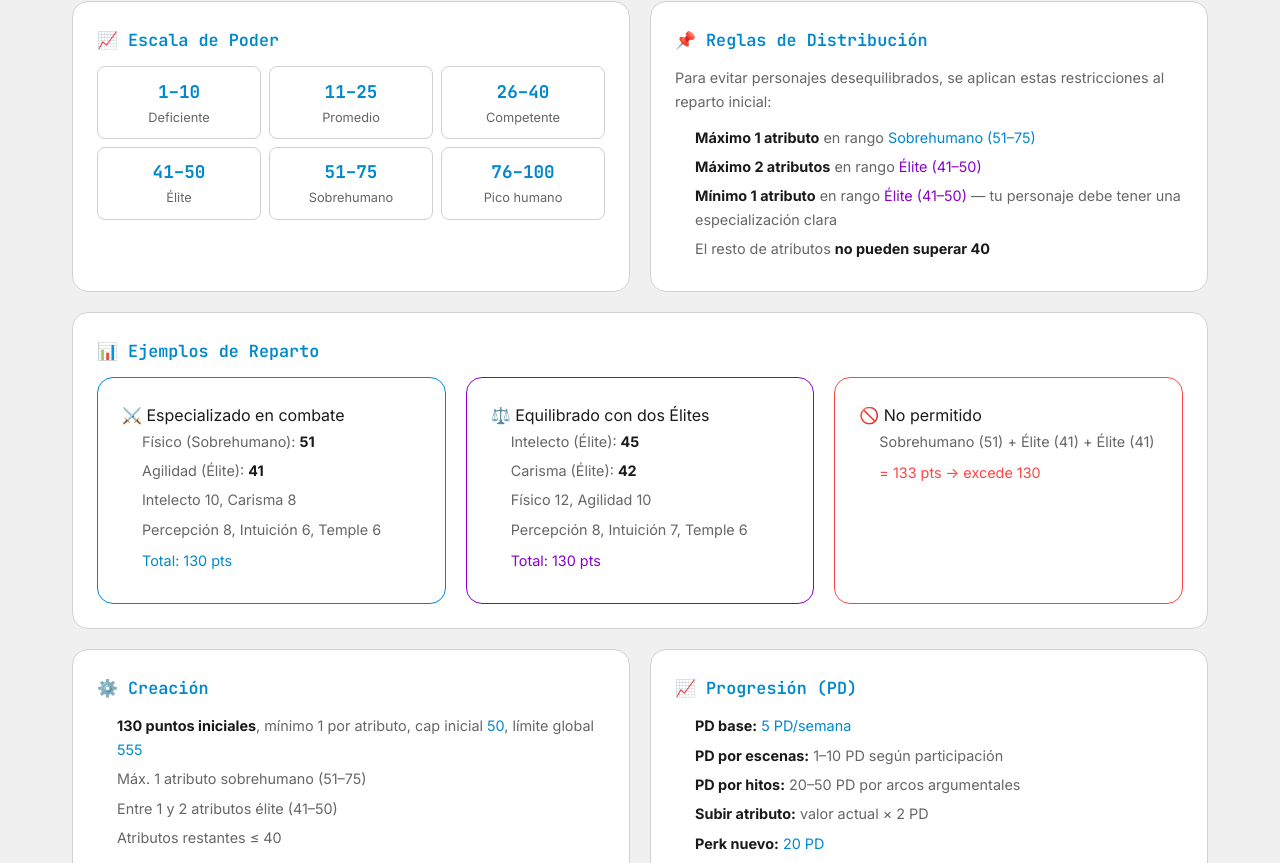
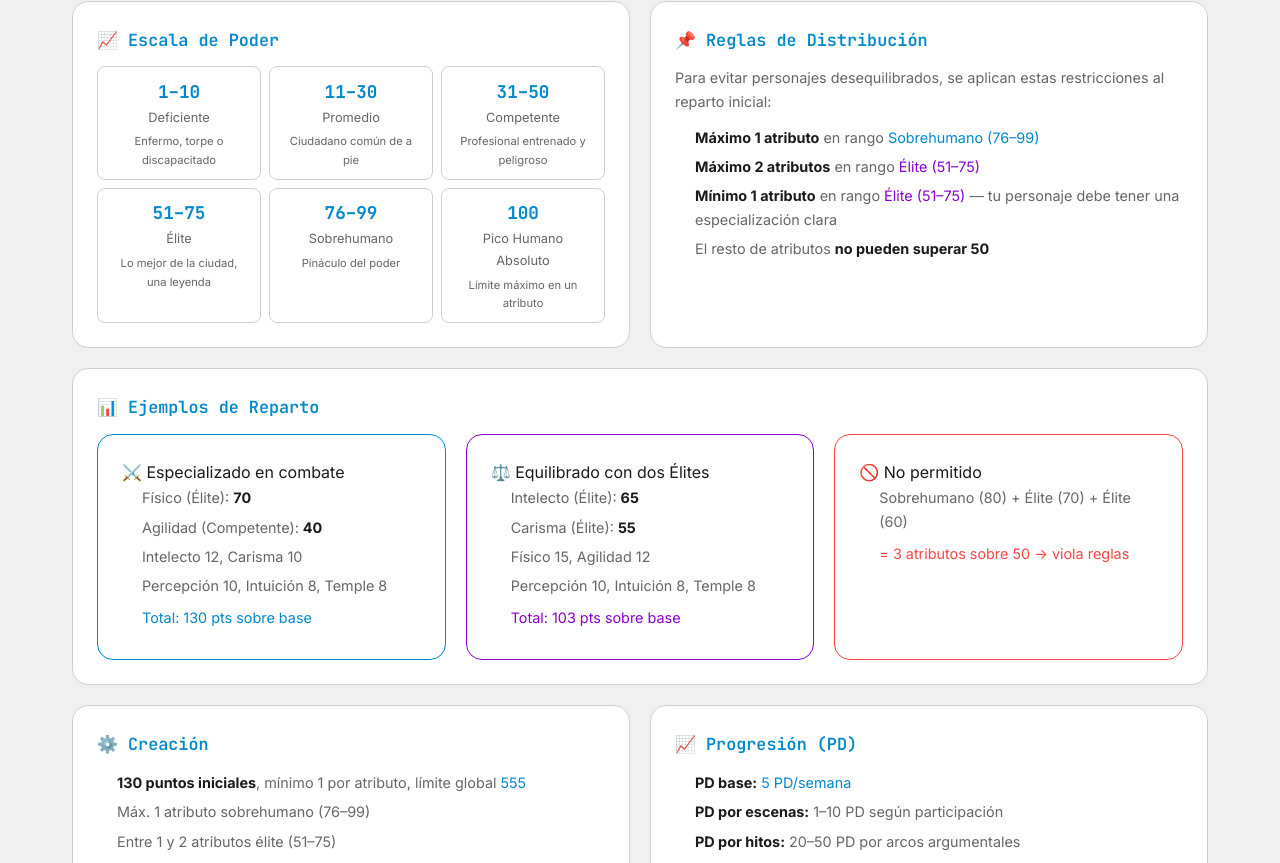
Before and after one commit to Dev-Valis137/last-angel-web, a React (Vite) app: page / in a window 1280 px wide. Shown: the part 5277-6140 px from the top of the page. Built offline with nearby package versions, Linux system fonts and the light colour scheme.

Commit message:
Update attribute scale: new tiers, range 1-100, update distribution rules

```diff
--- a/index.html
+++ b/index.html
@@ -229,7 +229,7 @@
 <!-- ===== 2. ATRIBUTOS ===== -->
 <section id="atributos">
   <h2>🧬 Atributos y Progresión</h2>
-  <p class="section-subtitle">Siete atributos en escala 1–100. 130 puntos iniciales, cap 50, límite global 555.</p>
+  <p class="section-subtitle">Siete atributos en escala 1–100. 130 puntos iniciales, límite global 555.</p>
 
   <div class="card" style="margin-bottom:1.5rem">
     <h3>📊 Los 7 Atributos</h3>
@@ -276,12 +276,12 @@
     <div class="card">
       <h3>📈 Escala de Poder</h3>
       <div class="scale-list">
-        <div class="scale-item"><div class="range">1–10</div><div class="label">Deficiente</div></div>
-        <div class="scale-item"><div class="range">11–25</div><div class="label">Promedio</div></div>
-        <div class="scale-item"><div class="range">26–40</div><div class="label">Competente</div></div>
-        <div class="scale-item"><div class="range">41–50</div><div class="label">Élite</div></div>
-        <div class="scale-item"><div class="range">51–75</div><div class="label">Sobrehumano</div></div>
-        <div class="scale-item"><div class="range">76–100</div><div class="label">Pico humano</div></div>
+        <div class="scale-item"><div class="range">1–10</div><div class="label">Deficiente</div><p style="font-size:0.7rem;color:var(--text-secondary);margin-top:0.25rem">Enfermo, torpe o discapacitado</p></div>
+        <div class="scale-item"><div class="range">11–30</div><div class="label">Promedio</div><p style="font-size:0.7rem;color:var(--text-secondary);margin-top:0.25rem">Ciudadano común de a pie</p></div>
+        <div class="scale-item"><div class="range">31–50</div><div class="label">Competente</div><p style="font-size:0.7rem;color:var(--text-secondary);margin-top:0.25rem">Profesional entrenado y peligroso</p></div>
+        <div class="scale-item"><div class="range">51–75</div><div class="label">Élite</div><p style="font-size:0.7rem;color:var(--text-secondary);margin-top:0.25rem">Lo mejor de la ciudad, una leyenda</p></div>
+        <div class="scale-item"><div class="range">76–99</div><div class="label">Sobrehumano</div><p style="font-size:0.7rem;color:var(--text-secondary);margin-top:0.25rem">Pináculo del poder</p></div>
+        <div class="scale-item"><div class="range">100</div><div class="label">Pico Humano Absoluto</div><p style="font-size:0.7rem;color:var(--text-secondary);margin-top:0.25rem">Límite máximo en un atributo</p></div>
       </div>
     </div>
 
@@ -289,10 +289,10 @@
       <h3>📌 Reglas de Distribución</h3>
       <p style="margin-bottom:0.75rem;color:var(--text-secondary)">Para evitar personajes desequilibrados, se aplican estas restricciones al reparto inicial:</p>
       <ul>
-        <li><strong>Máximo 1 atributo</strong> en rango <span class="highlight">Sobrehumano (51–75)</span></li>
-        <li><strong>Máximo 2 atributos</strong> en rango <span class="highlight-purple">Élite (41–50)</span></li>
-        <li><strong>Mínimo 1 atributo</strong> en rango <span class="highlight-purple">Élite (41–50)</span> — tu personaje debe tener una especialización clara</li>
-        <li>El resto de atributos <strong>no pueden superar 40</strong></li>
+        <li><strong>Máximo 1 atributo</strong> en rango <span class="highlight">Sobrehumano (76–99)</span></li>
+        <li><strong>Máximo 2 atributos</strong> en rango <span class="highlight-purple">Élite (51–75)</span></li>
+        <li><strong>Mínimo 1 atributo</strong> en rango <span class="highlight-purple">Élite (51–75)</span> — tu personaje debe tener una especialización clara</li>
+        <li>El resto de atributos <strong>no pueden superar 50</strong></li>
       </ul>
     </div>
   </div>
@@ -303,28 +303,28 @@
       <div class="card" style="border-color:var(--accent)">
         <h4>⚔️ Especializado en combate</h4>
         <ul>
-          <li>Físico (Sobrehumano): <strong>51</strong></li>
-          <li>Agilidad (Élite): <strong>41</strong></li>
-          <li>Intelecto 10, Carisma 8</li>
-          <li>Percepción 8, Intuición 6, Temple 6</li>
-          <li style="color:var(--accent);margin-top:0.5rem">Total: 130 pts</li>
+          <li>Físico (Élite): <strong>70</strong></li>
+          <li>Agilidad (Competente): <strong>40</strong></li>
+          <li>Intelecto 12, Carisma 10</li>
+          <li>Percepción 10, Intuición 8, Temple 8</li>
+          <li style="color:var(--accent);margin-top:0.5rem">Total: 130 pts sobre base</li>
         </ul>
       </div>
       <div class="card" style="border-color:var(--accent-secondary)">
         <h4>⚖️ Equilibrado con dos Élites</h4>
         <ul>
-          <li>Intelecto (Élite): <strong>45</strong></li>
-          <li>Carisma (Élite): <strong>42</strong></li>
-          <li>Físico 12, Agilidad 10</li>
-          <li>Percepción 8, Intuición 7, Temple 6</li>
-          <li style="color:var(--accent-secondary);margin-top:0.5rem">Total: 130 pts</li>
+          <li>Intelecto (Élite): <strong>65</strong></li>
+          <li>Carisma (Élite): <strong>55</strong></li>
+          <li>Físico 15, Agilidad 12</li>
+          <li>Percepción 10, Intuición 8, Temple 8</li>
+          <li style="color:var(--accent-secondary);margin-top:0.5rem">Total: 103 pts sobre base</li>
         </ul>
       </div>
       <div class="card" style="border-color:#ff4444">
         <h4>🚫 No permitido</h4>
         <ul>
-          <li>Sobrehumano (51) + Élite (41) + Élite (41)</li>
-          <li style="color:#ff4444;margin-top:0.5rem">= 133 pts → excede 130</li>
+          <li>Sobrehumano (80) + Élite (70) + Élite (60)</li>
+          <li style="color:#ff4444;margin-top:0.5rem">= 3 atributos sobre 50 → viola reglas</li>
         </ul>
       </div>
     </div>
@@ -334,10 +334,10 @@
     <div class="card">
       <h3>⚙️ Creación</h3>
       <ul>
-        <li><strong>130 puntos iniciales</strong>, mínimo 1 por atributo, cap inicial <span class="highlight">50</span>, límite global <span class="highlight">555</span></li>
-        <li>Máx. 1 atributo sobrehumano (51–75)</li>
-        <li>Entre 1 y 2 atributos élite (41–50)</li>
-        <li>Atributos restantes ≤ 40</li>
+        <li><strong>130 puntos iniciales</strong>, mínimo 1 por atributo, límite global <span class="highlight">555</span></li>
+        <li>Máx. 1 atributo sobrehumano (76–99)</li>
+        <li>Entre 1 y 2 atributos élite (51–75)</li>
+        <li>Atributos restantes ≤ 50</li>
       </ul>
     </div>
 
--- a/src/CharacterForm.jsx
+++ b/src/CharacterForm.jsx
@@ -1,10 +1,11 @@
 import { useState } from 'react'
 
 const INITIAL_POINTS = 130
-const MAX_ATTR = 75
-const ELITE_MIN = 41
-const ELITE_MAX = 50
-const SUPERHUMAN_MIN = 51
+const MAX_ATTR = 100
+const COMPETENTE_MAX = 50
+const ELITE_MIN = 51
+const ELITE_MAX = 75
+const SUPERHUMAN_MIN = 76
 const ATTR_NAMES = {
   fisico: 'Físico', agilidad: 'Agilidad', intelecto: 'Intelecto',
   carisma: 'Carisma', percepcion: 'Percepción', intuicion: 'Intuición', temple: 'Temple',
@@ -20,16 +21,16 @@ export default function CharacterForm() {
 
   const countSuperhuman = vals.filter(v => v >= SUPERHUMAN_MIN).length
   const countElite = vals.filter(v => v >= ELITE_MIN && v <= ELITE_MAX).length
-  const countAbove40 = vals.filter(v => v > 40).length
+  const countAbove50 = vals.filter(v => v > COMPETENTE_MAX).length
   const hasElite = vals.some(v => v >= ELITE_MIN && v <= ELITE_MAX)
 
   const warnings = []
-  if (countSuperhuman > 1) warnings.push('Solo puede haber 1 atributo sobrehumano (51-75)')
-  if (countElite > 2) warnings.push('Solo puede haber hasta 2 atributos Élite (41-50)')
-  if (countAbove40 > 0 && !hasElite) warnings.push('Debes tener al menos 1 atributo Élite (41-50)')
-  if (countAbove40 > 0) {
-    const nonEliteSuper = vals.filter(v => v > 40 && v < ELITE_MIN || v > ELITE_MAX)
-    if (nonEliteSuper.length > 0) warnings.push('Los atributos que no sean Élite ni Sobrehumano no pueden superar 40')
+  if (countSuperhuman > 1) warnings.push('Solo puede haber 1 atributo Sobrehumano (76-99)')
+  if (countElite > 2) warnings.push('Solo puede haber hasta 2 atributos Élite (51-75)')
+  if (countAbove50 > 0 && !hasElite) warnings.push('Debes tener al menos 1 atributo Élite (51-75)')
+  if (countAbove50 > 0) {
+    const bad = vals.filter(v => v > COMPETENTE_MAX && (v < ELITE_MIN || v > ELITE_MAX) && v < SUPERHUMAN_MIN)
+    if (bad.length > 0) warnings.push('Los atributos que no sean Élite ni Sobrehumano no pueden superar 50')
   }
   if (remaining < 0) warnings.push(`Te pasaste por ${-remaining} puntos (gastaste ${spent} de ${INITIAL_POINTS})`)
 
@@ -139,9 +140,9 @@ export default function CharacterForm() {
             {remaining < 0 && <span style={{ color: '#ff4444' }}> — ¡Te pasaste por {-remaining}!</span>}
           </p>
           <div style={{ fontSize: '0.82rem', marginBottom: '1rem', padding: '0.75rem', border: '1px solid var(--border)', borderRadius: 'var(--radius)', display: 'flex', flexWrap: 'wrap', gap: '0.5rem' }}>
-            <span style={{ color: 'var(--accent)' }}>◉ Sobrehumano (51-75)</span>
-            <span style={{ color: 'var(--accent-secondary)' }}>◉ Élite (41-50)</span>
-            <span style={{ color: 'var(--text-secondary)' }}>◉ Normal (1-40)</span>
+            <span style={{ color: 'var(--accent)' }}>◉ Sobrehumano (76-99)</span>
+            <span style={{ color: 'var(--accent-secondary)' }}>◉ Élite (51-75)</span>
+            <span style={{ color: 'var(--text-secondary)' }}>◉ Competente (1-50)</span>
           </div>
           {warnings.length > 0 && (
             <div style={{ marginBottom: '1rem', padding: '0.75rem', border: '1px solid #ff4444', borderRadius: 'var(--radius)', background: 'rgba(255,68,68,0.05)' }}>
@@ -159,6 +160,7 @@ export default function CharacterForm() {
               let tierColor = 'var(--text-secondary)'
               if (v >= SUPERHUMAN_MIN) tierColor = 'var(--accent)'
               else if (v >= ELITE_MIN) tierColor = 'var(--accent-secondary)'
+              else if (v >= 31) tierColor = '#FFD700'
               return (
                 <div key={key} className="stat-item">
                   <div className="stat-label"><span>{label}</span><span style={{ fontFamily: 'var(--font-mono)', color: tierColor }}>{v}</span></div>
```
